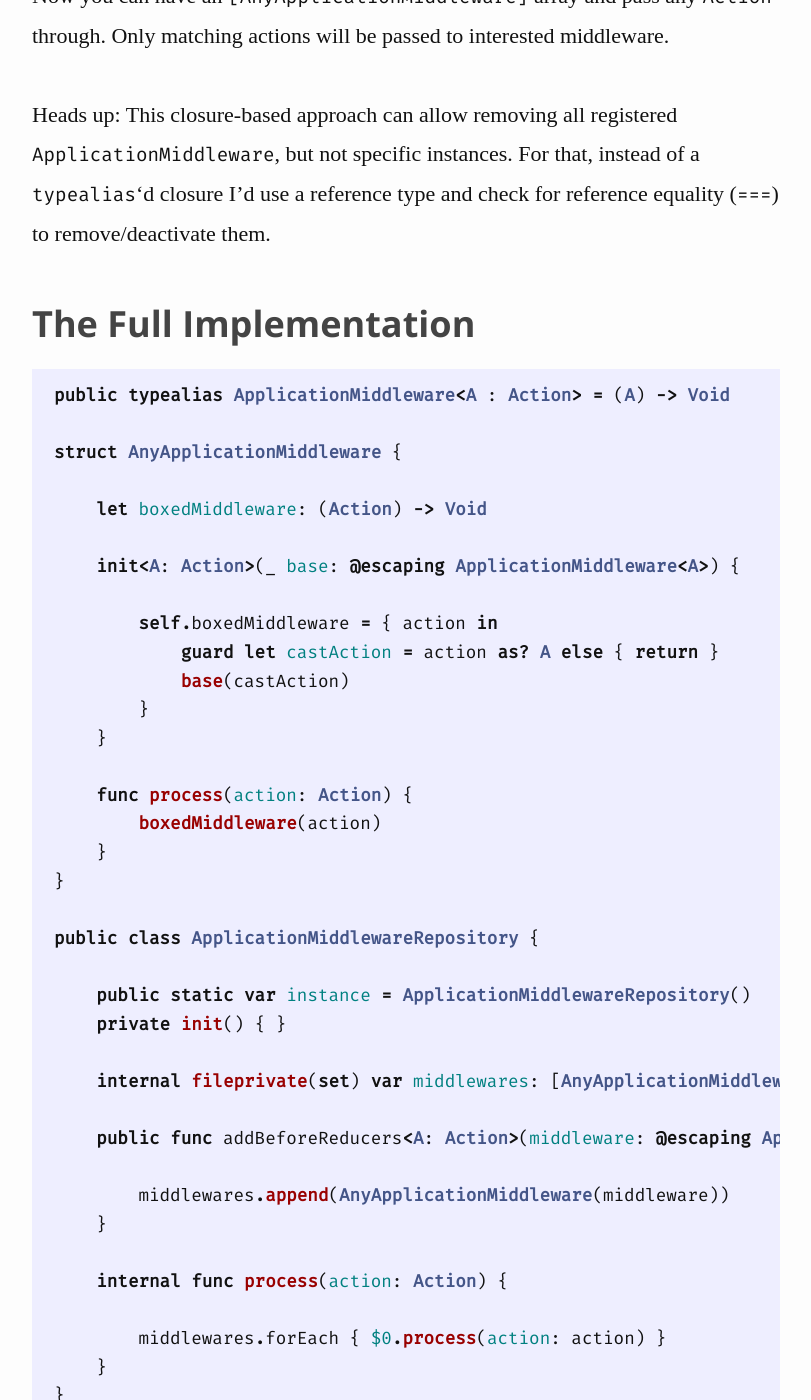
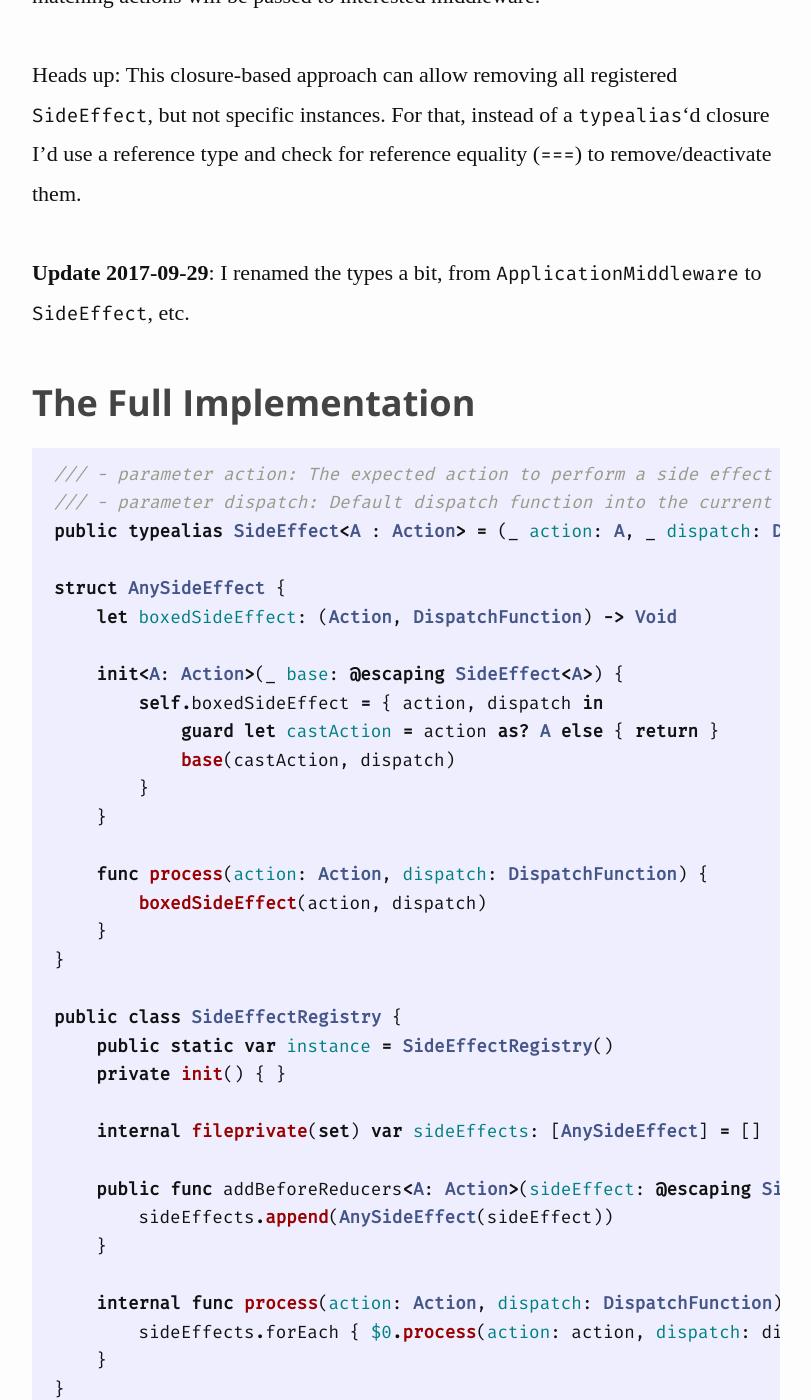
Before and after one commit to CleanCocoa/cleancocoa.github.io, a Jekyll site: the page built from _posts/2017-09-28-reswift-middleware-different-target.md, in a window 1280 px wide and 1400 px high, scrolled down 2349 px. Shown: the whole window, without its empty margins (234-1045 px from the left). Built offline with Jekyll 4.4.1, drawn with Linux system fonts in a browser that asks for light colours; some web fonts are replaced; some of the changed text lies outside the part shown.

Commit message:
change type names in sample code

````diff
--- a/_posts/2017-09-28-reswift-middleware-different-target.md
+++ b/_posts/2017-09-28-reswift-middleware-different-target.md
@@ -16,85 +16,82 @@ Injecting side-effects through middleware is not easy to do, though, as long as
 The latter can look like this:
 
 ```swift
-ApplicationMiddlewareRepository.instance
+SideEffectRegistry.instance
     .addBeforeReducers { (bananaAction: BananaAction) in
         Swift.print("Banana action passing through: \(bananaAction)") }
 ```
 
 As a bonus (and risk!), this approach allows you to change which middleware are active during runtime. Keep in mind that ReSwift is designed not to allow this, so proceed with caution.
 
-The closure is of type `ApplicationMiddleware`. I found it beneficial to not have `ApplicationMiddleware` take any `ReSwift.Action` by default, because I usually conditionally check for one specific type, not multiple. So I lift the action type filtering to a generic constraint:
+The closure is of type `SideEffect`. I found it beneficial to not have `SideEffect` take just any `ReSwift.Action` by default, because I usually conditionally check for one specific type, not multiple. So I lift the action type filtering to a generic constraint:
 
 ```swift
-typealias ApplicationMiddleware<A : Action> = (A) -> Void
+public typealias SideEffect<A : Action> = (_ action: A, _ dispatch: DispatchFunction) -> Void
 ```
 
-Now you cannot create an array from these function bodies anymore; also, though the `Action` subtype is now reified as a generic constraint, the actual cast from `Action` to `A` has to go somewhere. I put it into a `AnyApplicationMiddleware` box:
+Now you cannot create an array from these function bodies anymore; also, though the `Action` subtype is now reified as a generic constraint, the actual cast from `Action` to `A` has to go somewhere. I put it into a `AnySideEffect` box:
 
 ```swift
-struct AnyApplicationMiddleware {
-    let boxedMiddleware: (Action) -> Void
+struct AnySideEffect {
+    let boxedSideEffect: (Action, DispatchFunction) -> Void
 
-    init<A: Action>(_ base: @escaping ApplicationMiddleware<A>) {
-        self.boxedMiddleware = { action in
+    init<A: Action>(_ base: @escaping SideEffect<A>) {
+        self.boxedSideEffect = { action, dispatch in
             guard let castAction = action as? A else { return }
-            base(castAction)
+            base(castAction, dispatch)
         }
     }
 }
 ```
 
-Now you can have an `[AnyApplicationMiddleware]` array and pass any `Action` through. Only matching actions will be passed to interested middleware.
+Now you can have an `[AnySideEffect]` array and pass any `Action` through. Only matching actions will be passed to interested middleware.
 
-Heads up: This closure-based approach can allow removing all registered `ApplicationMiddleware`, but not specific instances. For that, instead of a `typealias`'d closure I'd use a reference type and check for reference equality (`===`) to remove/deactivate them.
+Heads up: This closure-based approach can allow removing all registered `SideEffect`, but not specific instances. For that, instead of a `typealias`'d closure I'd use a reference type and check for reference equality (`===`) to remove/deactivate them.
+
+**Update 2017-09-29**: I renamed the types a bit, from `ApplicationMiddleware` to `SideEffect`, etc.
 
 ## The Full Implementation
 
 ```swift
-public typealias ApplicationMiddleware<A : Action> = (A) -> Void
+/// - parameter action: The expected action to perform a side effect on.
+/// - parameter dispatch: Default dispatch function into the current store.
+public typealias SideEffect<A : Action> = (_ action: A, _ dispatch: DispatchFunction) -> Void
 
-struct AnyApplicationMiddleware {
+struct AnySideEffect {
+    let boxedSideEffect: (Action, DispatchFunction) -> Void
 
-    let boxedMiddleware: (Action) -> Void
-
-    init<A: Action>(_ base: @escaping ApplicationMiddleware<A>) {
-
-        self.boxedMiddleware = { action in
+    init<A: Action>(_ base: @escaping SideEffect<A>) {
+        self.boxedSideEffect = { action, dispatch in
             guard let castAction = action as? A else { return }
-            base(castAction)
+            base(castAction, dispatch)
         }
     }
 
-    func process(action: Action) {
-        boxedMiddleware(action)
+    func process(action: Action, dispatch: DispatchFunction) {
+        boxedSideEffect(action, dispatch)
     }
 }
 
-public class ApplicationMiddlewareRepository {
-
-    public static var instance = ApplicationMiddlewareRepository()
+public class SideEffectRegistry {
+    public static var instance = SideEffectRegistry()
     private init() { }
 
-    internal fileprivate(set) var middlewares: [AnyApplicationMiddleware] = []
+    internal fileprivate(set) var sideEffects: [AnySideEffect] = []
 
-    public func addBeforeReducers<A: Action>(middleware: @escaping ApplicationMiddleware<A>) {
-
-        middlewares.append(AnyApplicationMiddleware(middleware))
+    public func addBeforeReducers<A: Action>(sideEffect: @escaping SideEffect<A>) {
+        sideEffects.append(AnySideEffect(sideEffect))
     }
 
-    internal func process(action: Action) {
-
-        middlewares.forEach { $0.process(action: action) }
+    internal func process(action: Action, dispatch: DispatchFunction) {
+        sideEffects.forEach { $0.process(action: action, dispatch: dispatch) }
     }
 }
 
-let applicationMiddleware: Middleware<AppState> = { dispatch, getState in
-
+let sideEffectsMiddleware: Middleware<AppState> = { dispatch, getState in
     return { next in
         return { action in
-
-            ApplicationMiddlewareRepository.instance
-                .process(action: action)
+            SideEffectRegistry.instance
+                .process(action: action, dispatch: dispatch)
 
             next(action)
         }
````
